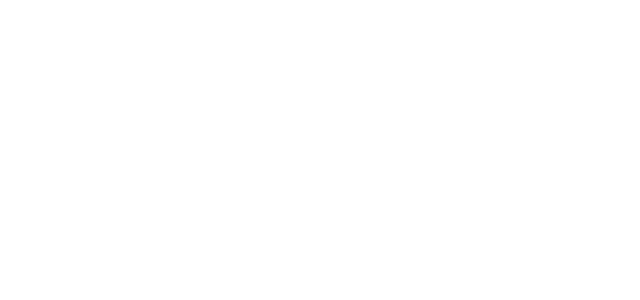
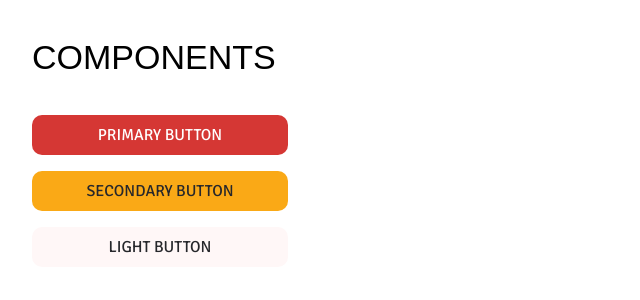
Before and after one commit to andresilva-cc/customburger, a Nuxt app: page /components in a window 1280 px wide. Before the commit this address had no page. Shown: the top 300 px of the page, without its empty margins (0-640 px from the left). Built offline with nearby package versions, Linux system fonts and the light colour scheme; a web font is replaced by a local one.

Commit message:
feat: button component

```diff
--- /dev/null
+++ b/components/CbButton.vue
@@ -0,0 +1,48 @@
+<template>
+  <component
+    :is="component.tag"
+    v-bind="component.attributes"
+    class="flex items-center justify-center h-10 rounded-lg uppercase"
+    :class="colorClasses[props.color]"
+  >
+    <slot />
+  </component>
+</template>
+
+<script setup lang="ts">
+import { computed } from 'vue'
+
+interface Props {
+  color?: 'primary' | 'secondary' | 'light',
+  to?: string
+}
+
+const props = withDefaults(defineProps<Props>(), {
+  color: 'primary',
+  to: undefined
+})
+
+const component = computed(() => {
+  if (props.to) {
+    return {
+      tag: resolveComponent('NuxtLink'),
+      attributes: {
+        to: props.to
+      }
+    }
+  }
+
+  return {
+    tag: 'button',
+    attributes: {
+      type: 'button'
+    }
+  }
+})
+
+const colorClasses = {
+  primary: 'bg-primary-500 hover:bg-primary-600 active:bg-primary-700 text-white',
+  secondary: 'bg-secondary-500 hover:bg-secondary-600 active:bg-secondary-700 text-gray-900',
+  light: 'bg-light-50 hover:bg-light-100 active:bg-light-200 text-gray-900'
+}
+</script>
--- /dev/null
+++ b/pages/components.vue
@@ -0,0 +1,18 @@
+<template>
+  <div class="flex flex-col m-8">
+    <h1 class="font-heading uppercase text-2xl mb-8">
+      Components
+    </h1>
+    <div class="flex flex-col gap-4 w-64">
+      <CbButton color="primary">
+        Primary Button
+      </CbButton>
+      <CbButton color="secondary">
+        Secondary Button
+      </CbButton>
+      <CbButton color="light">
+        Light Button
+      </CbButton>
+    </div>
+  </div>
+</template>
--- a/tailwind.config.ts
+++ b/tailwind.config.ts
@@ -32,6 +32,10 @@
       base: '1rem',
       xl: '1.25rem',
       '2xl': '2.125rem'
+    },
+    borderRadius: {
+      DEFAULT: '0.3125rem',
+      lg: '0.625rem'
     }
   }
 }
```
